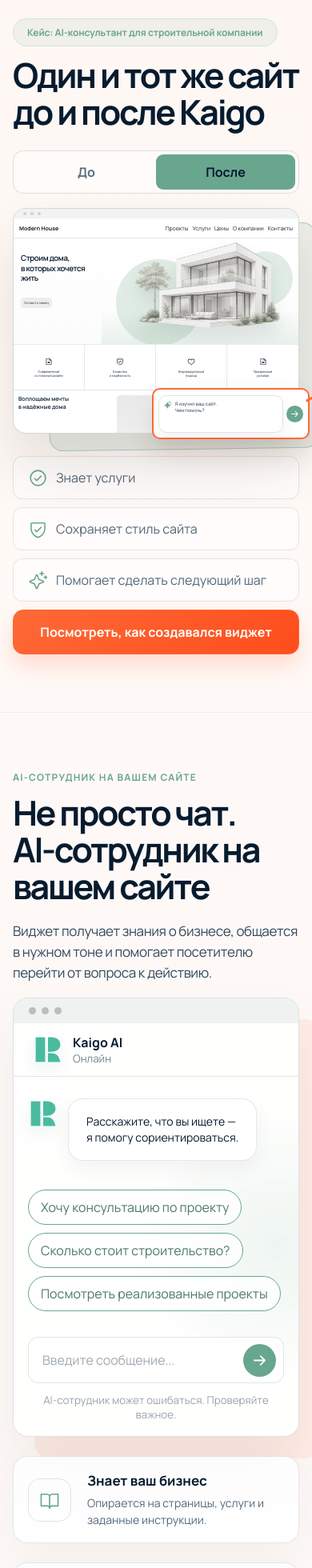
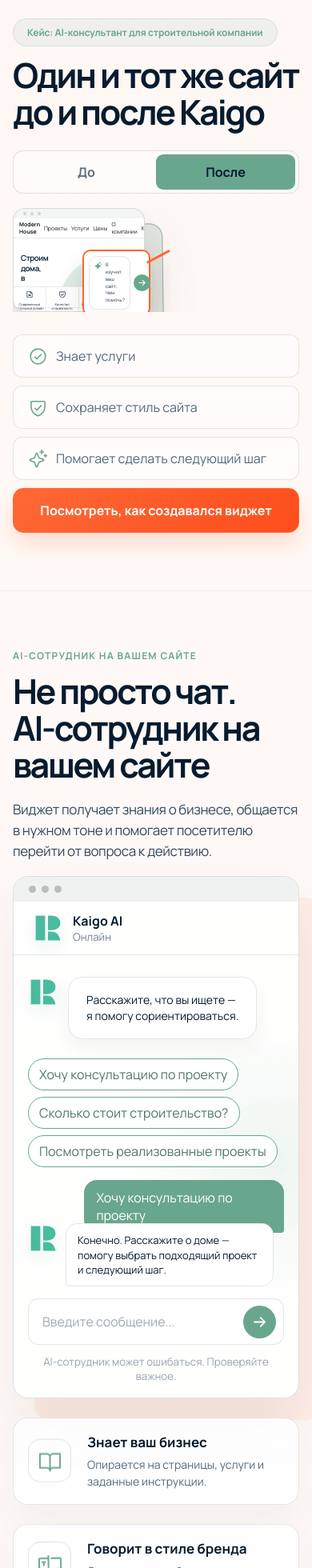
Before and after one commit to NNFall/widgets, a React (Vite) app in the folder frontend/: page / in a window 390 px wide. Shown: the part 4084-6044 px from the top of the page at 80% size. Built offline with nearby package versions, Linux system fonts and the light colour scheme; no server answers.

Commit message:
feat: animate case and capabilities

```diff
--- a/frontend/src/landing/CapabilitiesSection.tsx
+++ b/frontend/src/landing/CapabilitiesSection.tsx
@@ -1,26 +1,82 @@
 import { ArrowRight, BookOpen, Clock, EnvelopeSimple, SlidersHorizontal, Target, Textbox } from '@phosphor-icons/react';
+import { useEffect, useState } from 'react';
 
 import { KaigoLogo } from '../shared/KaigoLogo';
+import { useMotionActivity } from '../shared/MotionActivity';
 import { Reveal } from '../shared/Reveal';
 
 export const CAPABILITY_CARD_STAGGER_SECONDS = 0.26;
+export const CAPABILITY_CHAT_REVEAL_DELAY_SECONDS = 0;
+export const CAPABILITY_SATELLITE_REVEAL_BASE_SECONDS = 0.34;
 export const CAPABILITY_REVEAL_DELAYS_SECONDS = Array.from(
   { length: 6 },
   (_, order) => Number((order * CAPABILITY_CARD_STAGGER_SECONDS).toFixed(2)),
 );
 
+export type CapabilityConversationPhase = 'suggestion' | 'user' | 'typing' | 'answer';
+
+const CONVERSATION_PHASES: Record<CapabilityConversationPhase, {
+  durationMs: number;
+  next: CapabilityConversationPhase;
+}> = {
+  suggestion: { durationMs: 1800, next: 'user' },
+  user: { durationMs: 1300, next: 'typing' },
+  typing: { durationMs: 1600, next: 'answer' },
+  answer: { durationMs: 5200, next: 'suggestion' },
+};
+
+export function useCapabilityConversationCycle(
+  active: boolean,
+  reducedMotion: boolean,
+): CapabilityConversationPhase {
+  const [phase, setPhase] = useState<CapabilityConversationPhase>('suggestion');
+
+  useEffect(() => {
+    if (!active || reducedMotion) return undefined;
+
+    const current = CONVERSATION_PHASES[phase];
+    const timeout = window.setTimeout(() => setPhase(current.next), current.durationMs);
+    return () => window.clearTimeout(timeout);
+  }, [active, phase, reducedMotion]);
+
+  return reducedMotion ? 'answer' : phase;
+}
+
 const capabilities = [
   { title: 'Знает ваш бизнес', copy: 'Опирается на страницы, услуги и заданные инструкции.', Icon: BookOpen, revealOrder: 0 },
-  { title: 'Говорит в стиле бренда', copy: 'Сохраняет тон общения и визуальный характер сайта.', Icon: Textbox, revealOrder: 2 },
-  { title: 'Отвечает 24/7', copy: 'Не заставляет посетителя ждать рабочего дня.', Icon: Clock, revealOrder: 4 },
-  { title: 'Помогает выбрать', copy: 'Уточняет задачу и предлагает подходящий следующий шаг.', Icon: Target, revealOrder: 1 },
-  { title: 'Собирает обращения', copy: 'Передаёт контакты в Telegram или на почту.', Icon: EnvelopeSimple, revealOrder: 3 },
+  { title: 'Говорит в стиле бренда', copy: 'Сохраняет тон общения и визуальный характер сайта.', Icon: Textbox, revealOrder: 1 },
+  { title: 'Отвечает 24/7', copy: 'Не заставляет посетителя ждать рабочего дня.', Icon: Clock, revealOrder: 2 },
+  { title: 'Помогает выбрать', copy: 'Уточняет задачу и предлагает подходящий следующий шаг.', Icon: Target, revealOrder: 3 },
+  { title: 'Собирает обращения', copy: 'Передаёт контакты в Telegram или на почту.', Icon: EnvelopeSimple, revealOrder: 4 },
   { title: 'Можно дорабатывать', copy: 'Поведение и текст меняются до публикации.', Icon: SlidersHorizontal, revealOrder: 5 },
 ] as const;
 
 export function CapabilitiesSection() {
+  const { active, reducedMotion, ref } = useMotionActivity<HTMLElement>();
+  const conversationPhase = useCapabilityConversationCycle(active, reducedMotion);
+
+  const renderCapability = ({ title, copy, Icon, revealOrder }: (typeof capabilities)[number]) => (
+    <Reveal
+      className="capability-item"
+      delay={CAPABILITY_SATELLITE_REVEAL_BASE_SECONDS + CAPABILITY_REVEAL_DELAYS_SECONDS[revealOrder]}
+      preset={revealOrder % 2 === 0 ? 'fromLeft' : 'fromRight'}
+      key={title}
+    >
+      <span className="capability-item__icon" data-capability-order={revealOrder} aria-hidden="true">
+        <Icon size={39} weight="regular" />
+      </span>
+      <span><strong>{title}</strong><small>{copy}</small></span>
+    </Reveal>
+  );
+
   return (
-    <section className="landing-section capabilities-section" id="capabilities" data-landing-section>
+    <section
+      className="landing-section capabilities-section"
+      id="capabilities"
+      data-landing-section
+      data-motion-active={active ? 'true' : 'false'}
+      ref={ref}
+    >
       <div className="landing-shell">
         <Reveal className="section-heading">
           <p className="section-kicker">AI-сотрудник на вашем сайте</p>
@@ -30,22 +86,26 @@
 
         <div className="capability-stage">
           <div className="capability-column capability-column--left">
-            {capabilities.slice(0, 3).map(({ title, copy, Icon, revealOrder }) => (
-              <Reveal className="capability-item" delay={CAPABILITY_REVEAL_DELAYS_SECONDS[revealOrder]} key={title}>
-                <Icon size={39} weight="regular" aria-hidden="true" /><span><strong>{title}</strong><small>{copy}</small></span>
-              </Reveal>
-            ))}
+            {capabilities.slice(0, 3).map(renderCapability)}
           </div>
 
-          <Reveal className="chat-showcase" delay={0.1}>
+          <Reveal className="chat-showcase" delay={CAPABILITY_CHAT_REVEAL_DELAY_SECONDS} preset="scale">
             <div className="chat-showcase__chrome"><span /><span /><span /></div>
             <div className="chat-showcase__head"><KaigoLogo className="kaigo-logo--compact" /><span><strong>Kaigo AI</strong><small>Онлайн</small></span></div>
-            <div className="chat-showcase__body">
+            <div className="chat-showcase__body" data-chat-phase={conversationPhase}>
               <div className="chat-showcase__message"><KaigoLogo className="kaigo-logo--compact" /><p>Расскажите, что вы ищете —<br />я помогу сориентироваться.</p></div>
               <div className="chat-showcase__suggestions">
-                <span>Хочу консультацию по проекту</span>
+                <span className={conversationPhase === 'suggestion' ? 'is-selected' : ''}>Хочу консультацию по проекту</span>
                 <span>Сколько стоит строительство?</span>
                 <span>Посмотреть реализованные проекты</span>
+              </div>
+              <div className="capability-chat__turns" aria-label="Пример диалога с AI-сотрудником">
+                <p className="capability-chat__user">Хочу консультацию по проекту</p>
+                <div className="capability-chat__typing" aria-hidden="true"><span /><span /><span /></div>
+                <div className="capability-chat__answer">
+                  <KaigoLogo className="kaigo-logo--compact" />
+                  <p>Конечно. Расскажите о доме — помогу выбрать подходящий проект и следующий шаг.</p>
+                </div>
               </div>
               <div className="chat-showcase__input"><span>Введите сообщение...</span><ArrowRight size={19} weight="bold" /></div>
               <small>AI-сотрудник может ошибаться. Проверяйте важное.</small>
@@ -53,11 +113,7 @@
           </Reveal>
 
           <div className="capability-column capability-column--right">
-            {capabilities.slice(3).map(({ title, copy, Icon, revealOrder }) => (
-              <Reveal className="capability-item" delay={CAPABILITY_REVEAL_DELAYS_SECONDS[revealOrder]} key={title}>
-                <Icon size={39} weight="regular" aria-hidden="true" /><span><strong>{title}</strong><small>{copy}</small></span>
-              </Reveal>
-            ))}
+            {capabilities.slice(3).map(renderCapability)}
           </div>
         </div>
       </div>
--- a/frontend/src/landing/CaseStudySection.tsx
+++ b/frontend/src/landing/CaseStudySection.tsx
@@ -1,16 +1,24 @@
 import { CheckCircle, ShieldCheck, Sparkle } from '@phosphor-icons/react';
-import { useReducedMotion } from 'motion/react';
+import { motion } from 'motion/react';
 import { useState } from 'react';
 
 import { BrowserMockup } from '../shared/BrowserMockup';
+import { useMotionActivity } from '../shared/MotionActivity';
 import { Reveal } from '../shared/Reveal';
 
 export function CaseStudySection() {
   const [activeView, setActiveView] = useState<'before' | 'after'>('after');
-  const reducedMotion = Boolean(useReducedMotion());
+  const { active, reducedMotion, ref } = useMotionActivity<HTMLElement>();
 
   return (
-    <section className="landing-section case-section" id="case-study" data-landing-section>
+    <section
+      className="landing-section case-section"
+      id="case-study"
+      data-landing-section
+      data-case-view={activeView}
+      data-motion-active={active ? 'true' : 'false'}
+      ref={ref}
+    >
       <div className="landing-shell">
         <Reveal className="case-heading">
           <p className="section-kicker section-kicker--pill">Кейс: AI-консультант для строительной компании</p>
@@ -23,13 +31,24 @@
         </div>
 
         <div className="case-comparison">
-          <Reveal className={`case-panel case-panel--before${activeView === 'before' ? ' is-mobile-active' : ''}`}>
+          <Reveal className={`case-panel case-panel--before${activeView === 'before' ? ' is-mobile-active is-active' : ''}`}>
             <div className="case-panel__label"><span>До</span><p>Посетитель сам ищет проекты, условия и способ оставить заявку.</p></div>
             <div className="case-browser"><BrowserMockup widgetVisible={false} motionComplete={false} reducedMotion testIds={false} /></div>
           </Reveal>
-          <Reveal className={`case-panel case-panel--after${activeView === 'after' ? ' is-mobile-active' : ''}`} delay={0.08}>
+          <Reveal className={`case-panel case-panel--after${activeView === 'after' ? ' is-mobile-active is-active' : ''}`} delay={0.08}>
             <div className="case-panel__label"><span>После</span><p>AI-виджет отвечает по услугам, помогает выбрать проект и подводит к обращению.</p></div>
-            <div className="case-browser"><BrowserMockup widgetVisible motionComplete reducedMotion={reducedMotion} testIds={false} /></div>
+            <div className="case-browser" data-case-widget="enhanced">
+              <motion.div
+                className="case-browser__after-reveal"
+                key={activeView === 'after' ? 'case-after-active' : 'case-after-idle'}
+                initial={activeView === 'after' && !reducedMotion ? { opacity: 0.72, y: 42, scale: 0.88, rotate: -2.5 } : false}
+                animate={{ opacity: 1, y: 0, scale: 1, rotate: 0 }}
+                transition={reducedMotion ? { duration: 0 } : { type: 'spring', stiffness: 148, damping: 13, mass: 0.82 }}
+              >
+                <span className="case-after-halo" aria-hidden="true" />
+                <BrowserMockup widgetVisible motionComplete={active} reducedMotion={reducedMotion} testIds={false} />
+              </motion.div>
+            </div>
           </Reveal>
         </div>
 
--- a/frontend/src/styles.css
+++ b/frontend/src/styles.css
@@ -1400,12 +1400,20 @@
 .case-heading h2 { font-size: clamp(48px, 4.4vw, 72px); }
 .case-toggle { display: none; }
 .case-comparison { margin-top: 30px; display: grid; grid-template-columns: repeat(2, minmax(0, 1fr)); gap: clamp(46px, 7vw, 110px); }
+.case-panel { min-width: 0; }
 .case-panel__label { min-height: 62px; display: flex; align-items: flex-start; gap: 18px; }
 .case-panel__label > span { min-width: 74px; height: 43px; display: grid; place-items: center; border: 1.5px solid var(--coral); border-radius: 999px; color: var(--coral-strong); font-weight: 700; text-transform: uppercase; }
 .case-panel--after .case-panel__label > span { color: var(--ink); border-color: var(--sage); background: var(--sage); }
 .case-panel__label p { margin: 0; max-width: 490px; color: #33495c; font-size: 16px; line-height: 1.45; }
 .case-browser { margin-top: 12px; transform: rotate(-1deg); }
 .case-panel--after .case-browser { transform: rotate(1deg); }
+.case-browser__after-reveal { position: relative; }
+.case-panel--before .browser-stack { filter: grayscale(.92) saturate(.12) contrast(.94); opacity: .76; }
+.case-panel--before .browser-mockup { box-shadow: 0 24px 50px rgba(65,45,35,.08), inset 0 1px 0 #fff; }
+.case-panel--after .browser-stack { filter: saturate(1.08) contrast(1.02); }
+.case-panel--after .widget-preview { right: -4.5%; bottom: -3.5%; width: 52%; }
+.case-after-halo { position: absolute; z-index: 0; right: -10%; bottom: -8%; width: 64%; aspect-ratio: 1.8; border: 2px solid rgba(254,105,54,.62); border-radius: 28px; opacity: 0; pointer-events: none; transform: scale(.7) rotate(-3deg); }
+[data-motion-active='true'] .case-panel--after.is-active .case-after-halo { animation: case-widget-halo 1.15s cubic-bezier(.16,1,.3,1) both; }
 .case-panel--before .browser-stack__backing { background: rgba(254,105,54,.1); }
 .case-panel--after .browser-stack__backing { border-color: rgba(105,166,142,.45); background: rgba(105,166,142,.12); }
 .case-footer { margin-top: 44px; display: grid; grid-template-columns: repeat(3, auto) minmax(260px, 1fr); gap: 24px; align-items: center; }
@@ -1422,7 +1430,11 @@
 .capability-item::after { content: ''; position: absolute; width: 80px; border-top: 2px dashed var(--coral); opacity: .75; }
 .capability-column--left .capability-item::after { left: 100%; }
 .capability-column--right .capability-item::after { right: 100%; }
-.capability-item > svg { flex: 0 0 auto; width: 66px; height: 66px; padding: 13px; border: 1px solid rgba(105,166,142,.25); border-radius: 15px; color: var(--sage); }
+.capability-item__icon { flex: 0 0 auto; width: 66px; height: 66px; display: grid; place-items: center; border: 1px solid rgba(105,166,142,.25); border-radius: 15px; color: var(--sage); transform: translate3d(0,0,0); }
+.capability-item__icon svg { width: 39px; height: 39px; }
+[data-motion-active='true'] .capability-item__icon { animation: capability-icon-float 5.8s ease-in-out infinite; }
+[data-motion-active='true'] .capability-item:nth-child(2) .capability-item__icon { animation-delay: -1.8s; }
+[data-motion-active='true'] .capability-item:nth-child(3) .capability-item__icon { animation-delay: -3.6s; }
 .capability-item span { display: grid; gap: 7px; }
 .capability-item strong { font-size: 17px; }
 .capability-item small { color: #54697c; font-size: 14px; line-height: 1.45; }
@@ -1437,11 +1449,44 @@
 .chat-showcase__body { min-height: 475px; padding: 42px 35px 22px; display: flex; flex-direction: column; background: radial-gradient(circle at 92% 47%, rgba(105,166,142,.11), transparent 180px); }
 .chat-showcase__message { display: flex; align-items: flex-start; gap: 12px; }
 .chat-showcase__message p { margin: 0; padding: 18px 22px; border: 1px solid rgba(7,27,47,.1); border-radius: 18px; background: #fff; box-shadow: 0 10px 25px rgba(70,52,43,.06); font-size: 17px; line-height: 1.45; }
-.chat-showcase__suggestions { margin: 36px 0 32px 50px; display: grid; justify-items: start; gap: 10px; }
-.chat-showcase__suggestions > span { padding: 10px 15px; display: inline-flex; border: 1px solid var(--sage); border-radius: 999px; color: #4e796b; background: rgba(255,255,255,.72); }
+.chat-showcase__suggestions { margin: 24px 0 16px 50px; display: grid; justify-items: start; gap: 8px; }
+.chat-showcase__suggestions > span { padding: 8px 13px; display: inline-flex; border: 1px solid var(--sage); border-radius: 999px; color: #4e796b; background: rgba(255,255,255,.72); transition: transform 380ms cubic-bezier(.16,1,.3,1), opacity 380ms ease; }
+.chat-showcase__suggestions > span.is-selected { color: var(--ink); background: rgba(105,166,142,.22); transform: translateX(7px) scale(1.02); }
+.capability-chat__turns { position: relative; min-height: 148px; }
+.capability-chat__user,
+.capability-chat__typing,
+.capability-chat__answer { position: absolute; margin: 0; opacity: 0; pointer-events: none; transition: opacity 420ms ease, transform 520ms cubic-bezier(.16,1,.3,1); }
+.capability-chat__user { top: 0; right: 0; max-width: 78%; padding: 11px 15px; border-radius: 16px 16px 4px 16px; color: #fff; background: var(--sage); transform: translate3d(18px,12px,0) scale(.94); }
+.capability-chat__typing { top: 58px; left: 50px; padding: 12px 15px; display: flex; gap: 5px; border: 1px solid rgba(7,27,47,.1); border-radius: 15px 15px 15px 4px; background: #fff; transform: translate3d(-12px,10px,0) scale(.94); }
+.capability-chat__typing span { width: 6px; height: 6px; border-radius: 50%; background: var(--sage); }
+.capability-chat__answer { top: 54px; left: 0; max-width: 96%; display: flex; align-items: flex-start; gap: 9px; transform: translate3d(-16px,12px,0) scale(.95); }
+.capability-chat__answer p { margin: 0; padding: 11px 14px; border: 1px solid rgba(7,27,47,.1); border-radius: 15px 15px 15px 4px; background: #fff; font-size: 13px; line-height: 1.4; }
+.chat-showcase__body[data-chat-phase='user'] .capability-chat__user,
+.chat-showcase__body[data-chat-phase='typing'] .capability-chat__user,
+.chat-showcase__body[data-chat-phase='answer'] .capability-chat__user,
+.chat-showcase__body[data-chat-phase='typing'] .capability-chat__typing,
+.chat-showcase__body[data-chat-phase='answer'] .capability-chat__answer { opacity: 1; transform: translate3d(0,0,0) scale(1); }
+[data-motion-active='true'] .chat-showcase__body[data-chat-phase='typing'] .capability-chat__typing { animation: capability-typing-pulse 1.1s ease-in-out infinite; }
 .chat-showcase__input { height: 58px; margin-top: auto; padding: 0 9px 0 17px; display: flex; align-items: center; justify-content: space-between; border: 1px solid rgba(7,27,47,.11); border-radius: 13px; color: #a0aab2; background: rgba(255,255,255,.75); }
 .chat-showcase__input svg { width: 41px; height: 41px; padding: 11px; border-radius: 50%; color: #fff; background: var(--sage); }
 .chat-showcase__body > small { margin-top: 12px; color: #98a4ad; text-align: center; }
+
+@keyframes case-widget-halo {
+  0% { opacity: 0; transform: scale(.7) rotate(-3deg); }
+  42% { opacity: .9; transform: scale(1.08) rotate(1deg); }
+  100% { opacity: 0; transform: scale(1.18) rotate(0); }
+}
+
+@keyframes capability-icon-float {
+  0%, 100% { transform: translate3d(0,0,0) rotate(0); }
+  46% { transform: translate3d(0,-5px,0) rotate(-1.4deg); }
+  64% { transform: translate3d(0,-3px,0) rotate(.8deg); }
+}
+
+@keyframes capability-typing-pulse {
+  0%, 100% { opacity: .62; transform: translate3d(0,0,0) scale(.98); }
+  50% { opacity: 1; transform: translate3d(0,-2px,0) scale(1.03); }
+}
 
 /* 06 — studio */
 .studio-section { background: linear-gradient(180deg, #fffaf7, var(--canvas)); }
@@ -1973,7 +2018,10 @@
   .how-section .how-checklist-progress,
   .how-section .how-chat-response,
   .analysis-section .analysis-focus-ring,
-  .analysis-section .analysis-lens {
+  .analysis-section .analysis-lens,
+  .case-after-halo,
+  .capability-item__icon,
+  .capability-chat__typing {
     animation: none !important;
   }
 
@@ -2010,6 +2058,23 @@
   .analysis-section .analysis-note {
     opacity: 1 !important;
     transform: none !important;
+  }
+
+  .case-panel,
+  .case-browser__after-reveal,
+  .capability-chat__user,
+  .capability-chat__answer {
+    transition: none !important;
+  }
+
+  .capability-chat__user,
+  .capability-chat__answer {
+    opacity: 1 !important;
+    transform: none !important;
+  }
+
+  .capability-chat__typing {
+    opacity: 0 !important;
   }
 }
 
@@ -2099,9 +2164,9 @@
   .case-toggle { margin: 25px 0 18px; padding: 4px; display: grid; grid-template-columns: 1fr 1fr; border: 1px solid rgba(7,27,47,.12); border-radius: 13px; background: rgba(255,255,255,.45); }
   .case-toggle button { min-height: 44px; border: 0; border-radius: 9px; color: #5b6e7f; background: transparent; font-weight: 700; }
   .case-toggle button[aria-pressed='true'] { color: var(--ink); background: var(--sage); }
-  .case-comparison { display: block; margin-top: 0; }
-  .case-panel { display: none; }
-  .case-panel.is-mobile-active { display: block; }
+  .case-comparison { display: grid; grid-template-areas: 'case'; margin-top: 0; overflow: clip; }
+  .case-panel { grid-area: case; min-width: 0; opacity: 0; pointer-events: none; transform: translate3d(0,18px,0) scale(.965); transition: opacity 420ms ease, transform 580ms cubic-bezier(.16,1,.3,1); }
+  .case-panel.is-mobile-active { z-index: 2; opacity: 1; pointer-events: auto; transform: translate3d(0,0,0) scale(1); }
   .case-panel__label { display: none; }
   .case-browser { margin-top: 0; transform: none !important; }
   .case-footer { margin-top: 28px; grid-template-columns: 1fr; gap: 10px; }
@@ -2113,7 +2178,8 @@
   .chat-showcase__message p { font-size: 14px; }
   .chat-showcase__suggestions { margin-left: 0; }
   .capability-item { min-height: 100px; }
-  .capability-item > svg { width: 54px; height: 54px; }
+  .capability-item__icon { width: 54px; height: 54px; }
+  .capability-item__icon svg { width: 31px; height: 31px; }
   .studio-layout { gap: 42px; }
   .studio-copy h2 span { white-space: normal; }
   .primary-button--wide { min-width: 0; }
```
Also changed, not shown: 1 other file (tests, documents, lock files or other folders).
